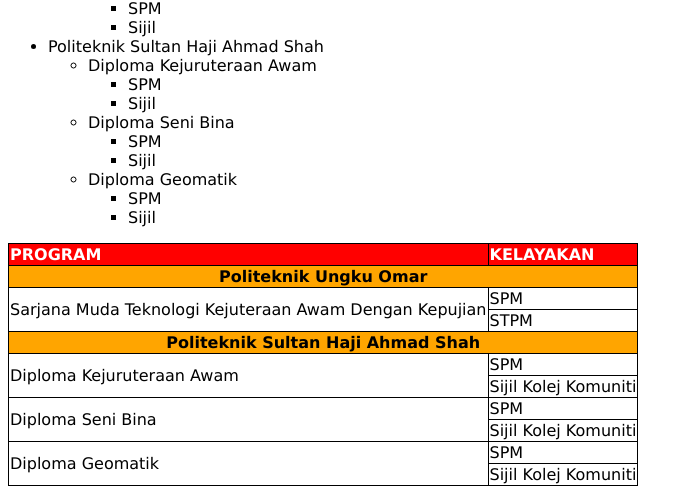
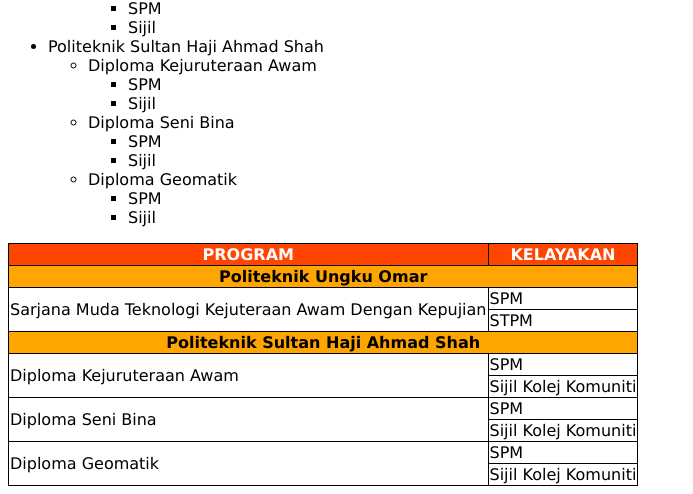
Before and after one commit to Nitya2001/dfp50193_latihan_16, a PHP site: page / in a window 1280 px wide. Shown: the part 329-823 px from the top of the page, without its empty margins (0-693 px from the left). Run offline with PHP 8.4, Linux system fonts and the light colour scheme.

Commit message:
Update index.php

```diff
--- a/index.php
+++ b/index.php
@@ -77,7 +77,7 @@ $example = [
         }
 
         th{
-            background: orange;
+            background:orange;
         }
     </style>
 </head>
@@ -104,9 +104,9 @@ $example = [
     </ul>
 
     <table>
-        <tr style="background: red; color: white">
-            <td><b>PROGRAM</b></td>
-            <td><b>KELAYAKAN</b></td>
+        <tr style="background:orangered; color: white">
+            <td><b><center>PROGRAM</center></b></td>
+            <td><b><center>KELAYAKAN</center></b></td>
         </tr>
     <?php
     foreach ($example as $poli => $value){
```
